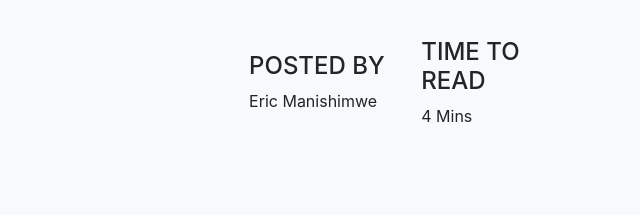
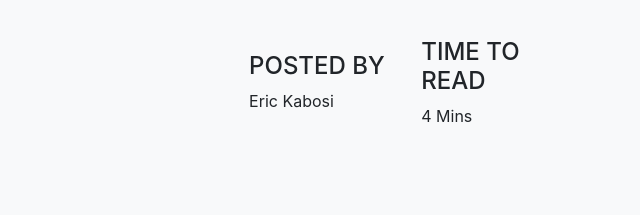
Before and after one commit to Manishimweeric/my-portofolio, a plain HTML site: page blogsdetail.html in a window 1280 px wide. Shown: the part 561-776 px from the top of the page, 352-992 px from the left. Drawn offline with nearby package versions, Linux system fonts and the light colour scheme.

Commit message:
Samething changes

```diff
--- a/blogsdetail.html
+++ b/blogsdetail.html
@@ -59,7 +59,7 @@
                         <tr class="col-md-2">
                             <td class="col-md-2">
                                 <h4 class="h4">POSTED BY </h4>
-                                Eric Manishimwe
+                                Eric Kabosi
                             </td>
                             <td class="col-md-2">
                                 <h4 class="h4">TIME TO READ </h4>
```
